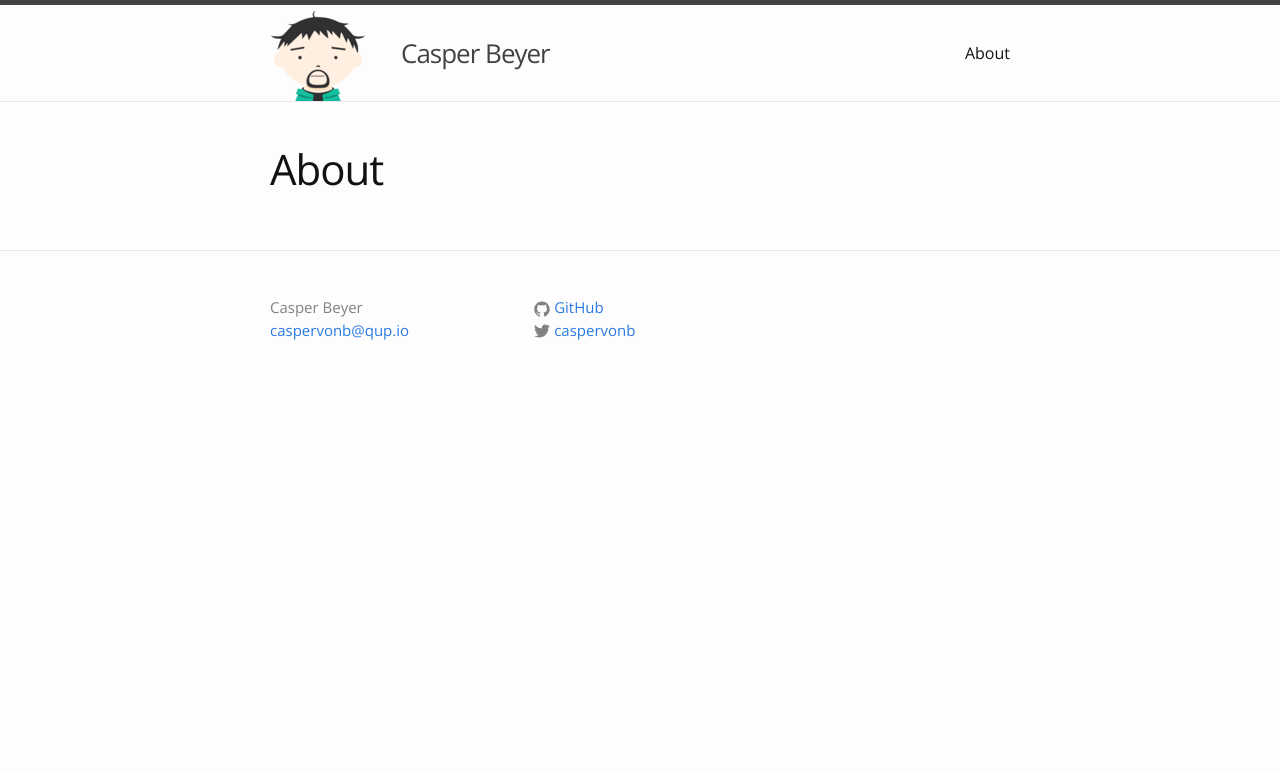
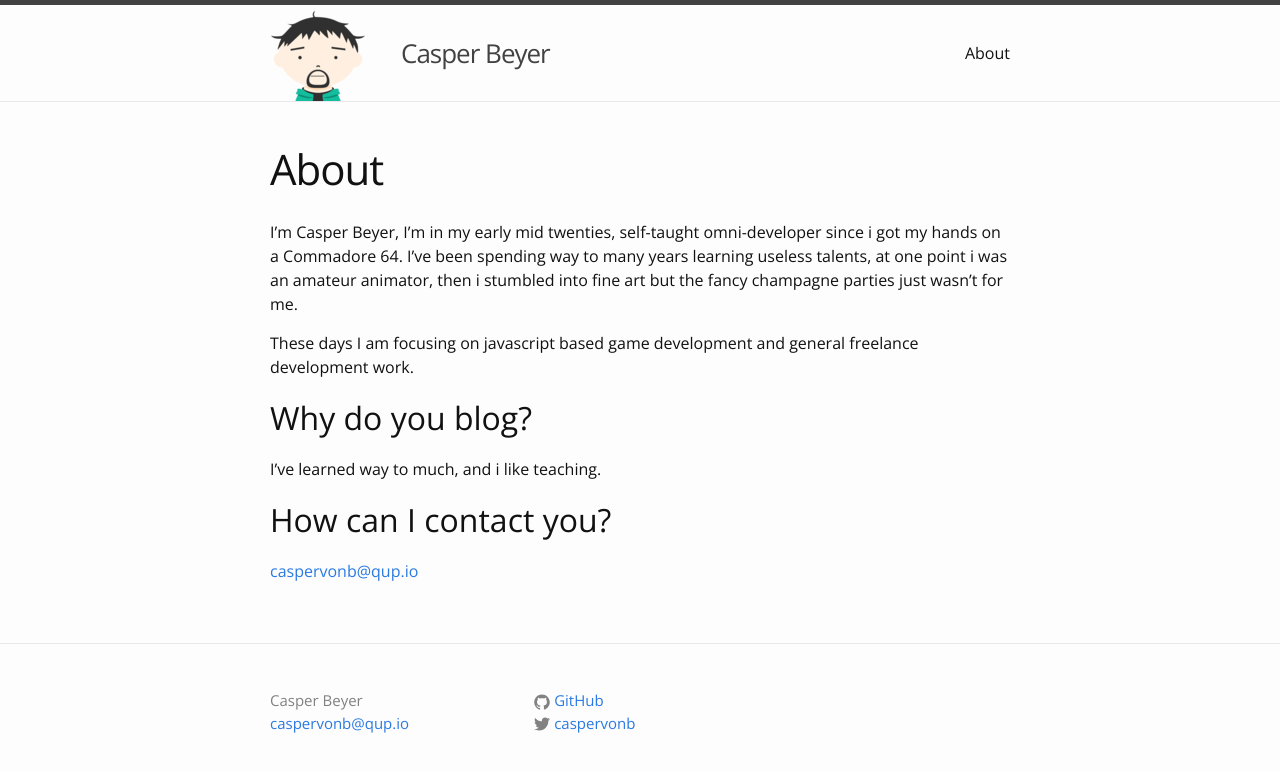
Before and after one commit to caspervonb/caspervonb.github.bak, a Jekyll site: the page built from about.md, in a window 1280 px wide. Shown: the top 772 px of the page. Built offline with Jekyll 4.4.1, drawn with Linux system fonts in a browser that asks for light colours; Markdown is read by kramdown in place of the engine named in the settings.

Commit message:
Update about.md

```diff
--- a/about.md
+++ b/about.md
@@ -3,3 +3,14 @@ layout: page
 title: About
 permalink: /about/
 ---
+
+I'm Casper Beyer, I'm in my early mid twenties, self-taught omni-developer since i got my hands on a Commadore 64.
+I've been spending way to many years learning useless talents, at one point i was an amateur animator, then i stumbled into fine art but the fancy champagne parties just wasn't for me.
+
+These days I am focusing on javascript based game development and general freelance development work.
+
+## Why do you blog?
+I've learned way to much, and i like teaching.
+
+## How can I contact you?
+[caspervonb@qup.io](mailto:caspervonb@qup.io)
```
